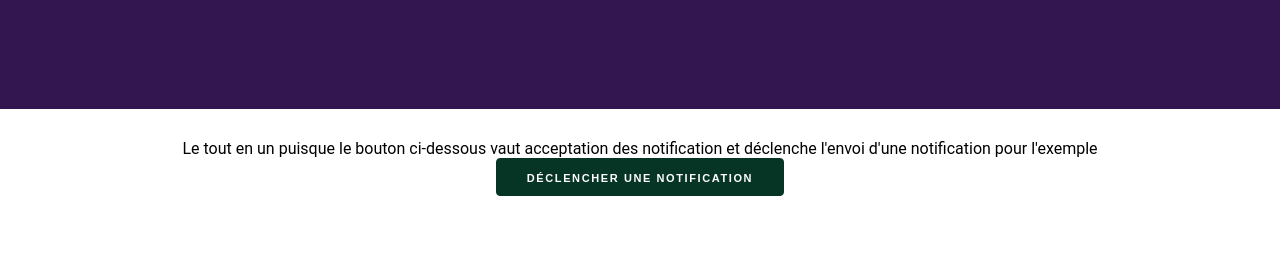
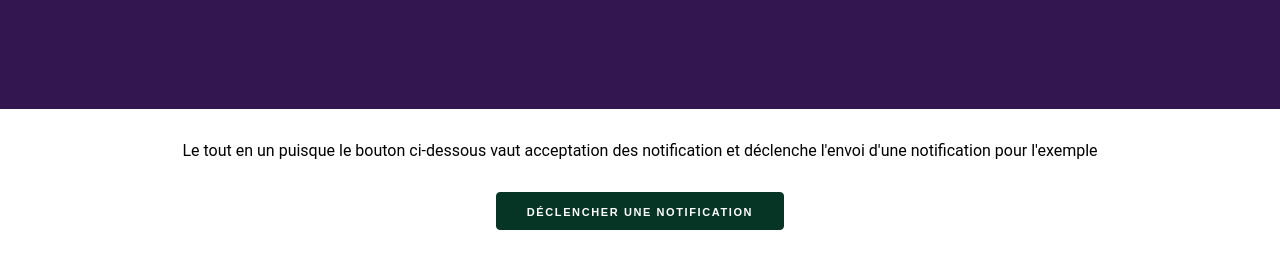
Before and after one commit to julie-j-code/web-push-node, a website: page client/index.html in a window 1280 px wide. Shown: the part 191-460 px from the top of the page. Drawn offline with Linux system fonts and the light colour scheme.

Commit message:
style.css

```diff
--- a/client/style.css
+++ b/client/style.css
@@ -14,6 +14,10 @@ html {
 
 body {
   font-family: "Roboto", "HelveticaNeue", "Helvetica Neue", Helvetica, Arial, sans-serif;
+}
+
+p{
+  margin:2rem;
 }
 
 header {
```
